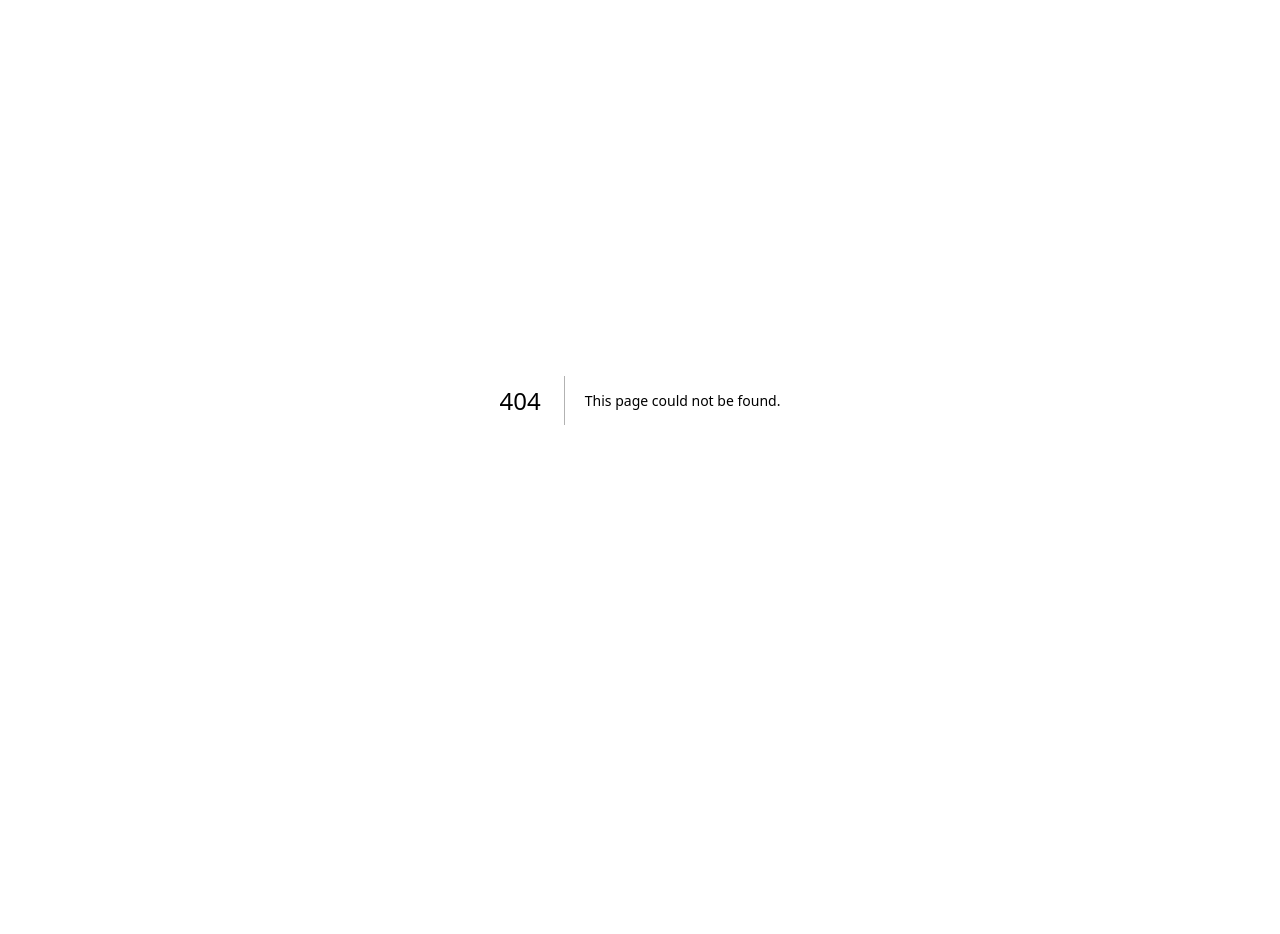
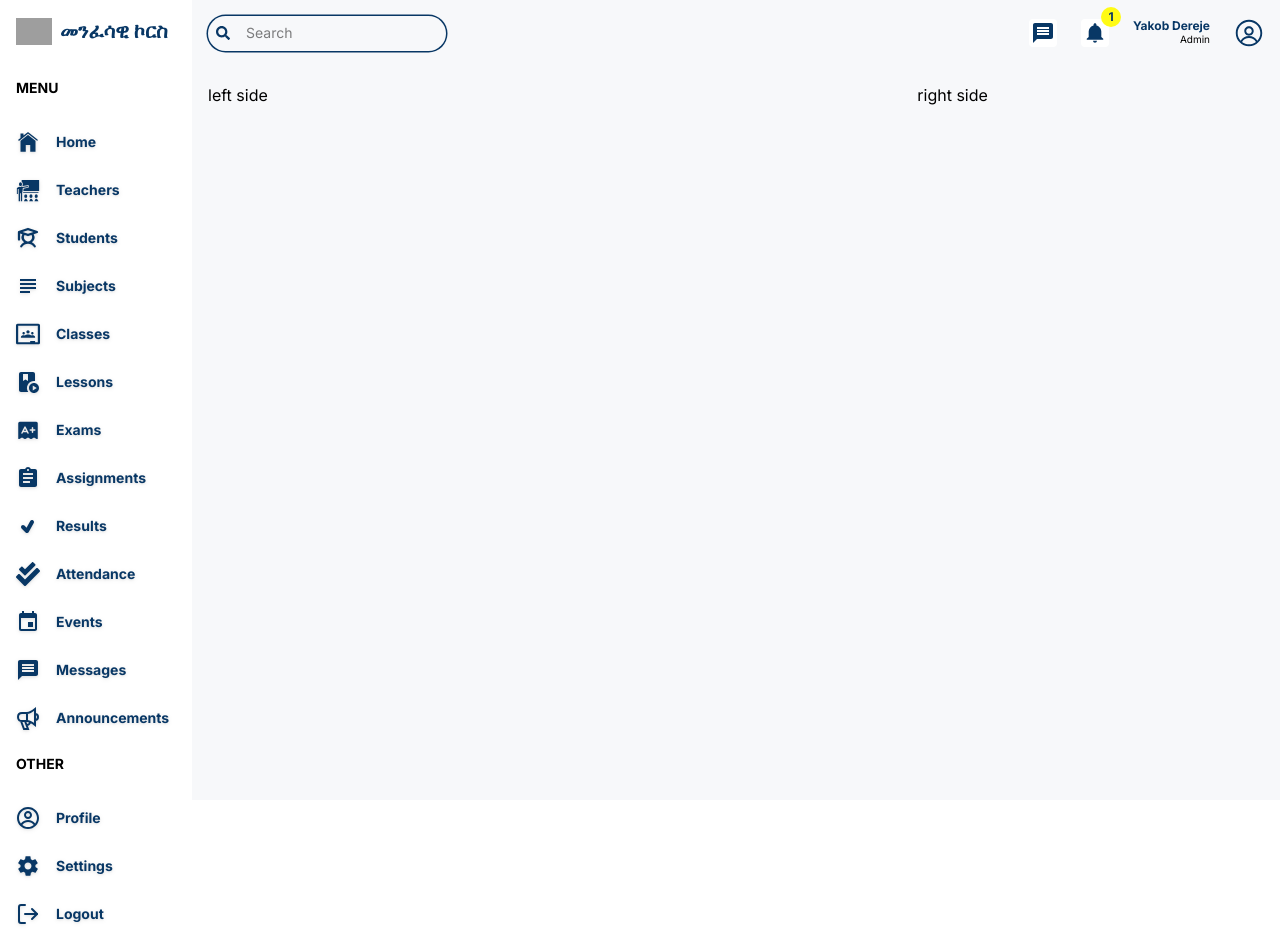
Before and after one commit to SenaKebe/Jit_Web_App, a Next.js app in the folder course/: page /list/teachers/1 in a window 1280 px wide. Before the commit this address had no page. Before the commit the page ends 800 px from the top, so only its background shows below. Built offline with nearby package versions, Linux system fonts and the light colour scheme; grey boxes are pictures that could not be loaded.

Commit message:
Single Teacher Display Started

```diff
--- /dev/null
+++ b/course/src/app/(dashboard)/list/teachers/[id]/page.tsx
@@ -0,0 +1,13 @@
+const SingleTeacherPage = () => {
+  return (
+    <div className="flex-1 p-4 flex flex-col gap-4 xl:flex-row">
+      {/* LEFT  */}
+      <div className="w-full xl:w-2/3">left side</div>
+
+      {/* RIGHT  */}
+      <div className="w-full xl:w-1/3">right side</div>
+    </div>
+  );
+};
+
+export default SingleTeacherPage;
```
